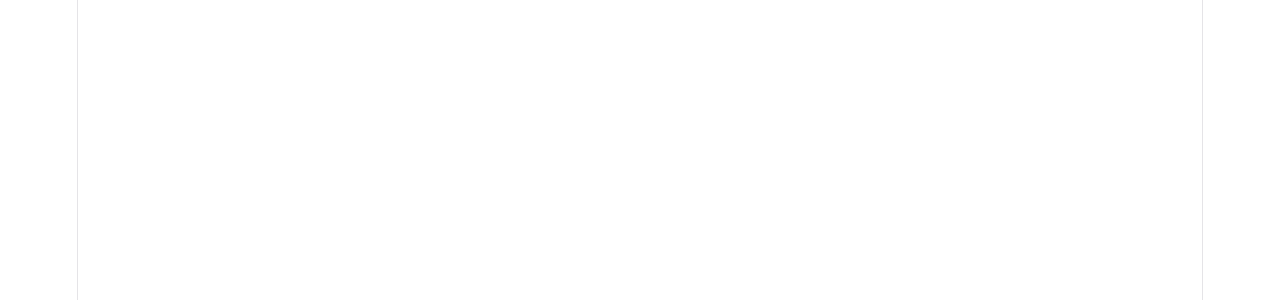
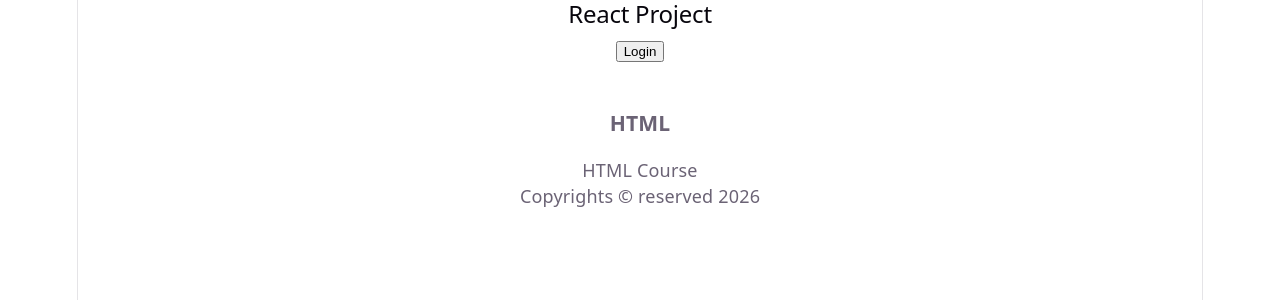
Before and after one commit to gnanadeepa-code/WebApp_Projects_WS, a React (Vite) app in the folder React_Project2/React-App/: page / in a window 1280 px wide. Shown: the top 300 px of the page. Built offline with nearby package versions, Linux system fonts and the light colour scheme.

Commit message:
components created

```diff
--- a/React_Project2/React-App/src/App.jsx
+++ b/React_Project2/React-App/src/App.jsx
@@ -1,7 +1,16 @@
-import './App.css'
+import "./App.css";
+import Course from "./Course";
+import Footer from "./Footer";
+import Navbar from "./Navbar";
 
 function App() {
-
+  return (
+    <>
+      <Navbar />
+      <Course />
+      <Footer />
+    </>
+  );
 }
 
-export default App
+export default App;
--- /dev/null
+++ b/React_Project2/React-App/src/Course.jsx
@@ -0,0 +1,13 @@
+const course1 = "HTML"
+
+function Course(){
+    return(
+        <div>
+            <img src="" alt="" />
+            <h3>{course1}</h3>
+            <p>HTML Course</p>
+        </div>
+    );
+}
+
+export default Course
--- /dev/null
+++ b/React_Project2/React-App/src/Footer.jsx
@@ -0,0 +1,9 @@
+function Footer() {
+    return(
+        <footer>
+            Copyrights &copy; reserved 2026
+        </footer>
+    );
+}
+
+export default Footer
```
